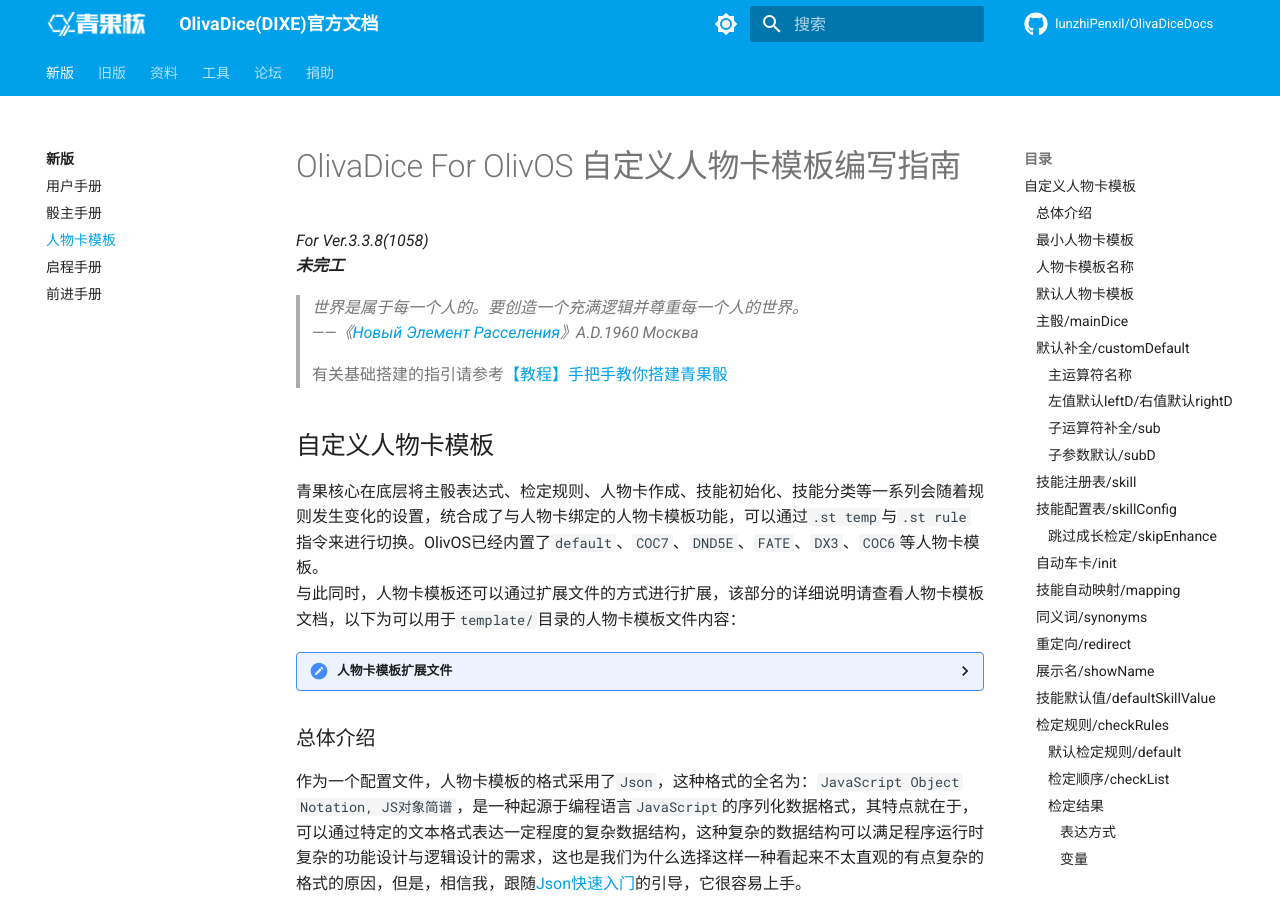
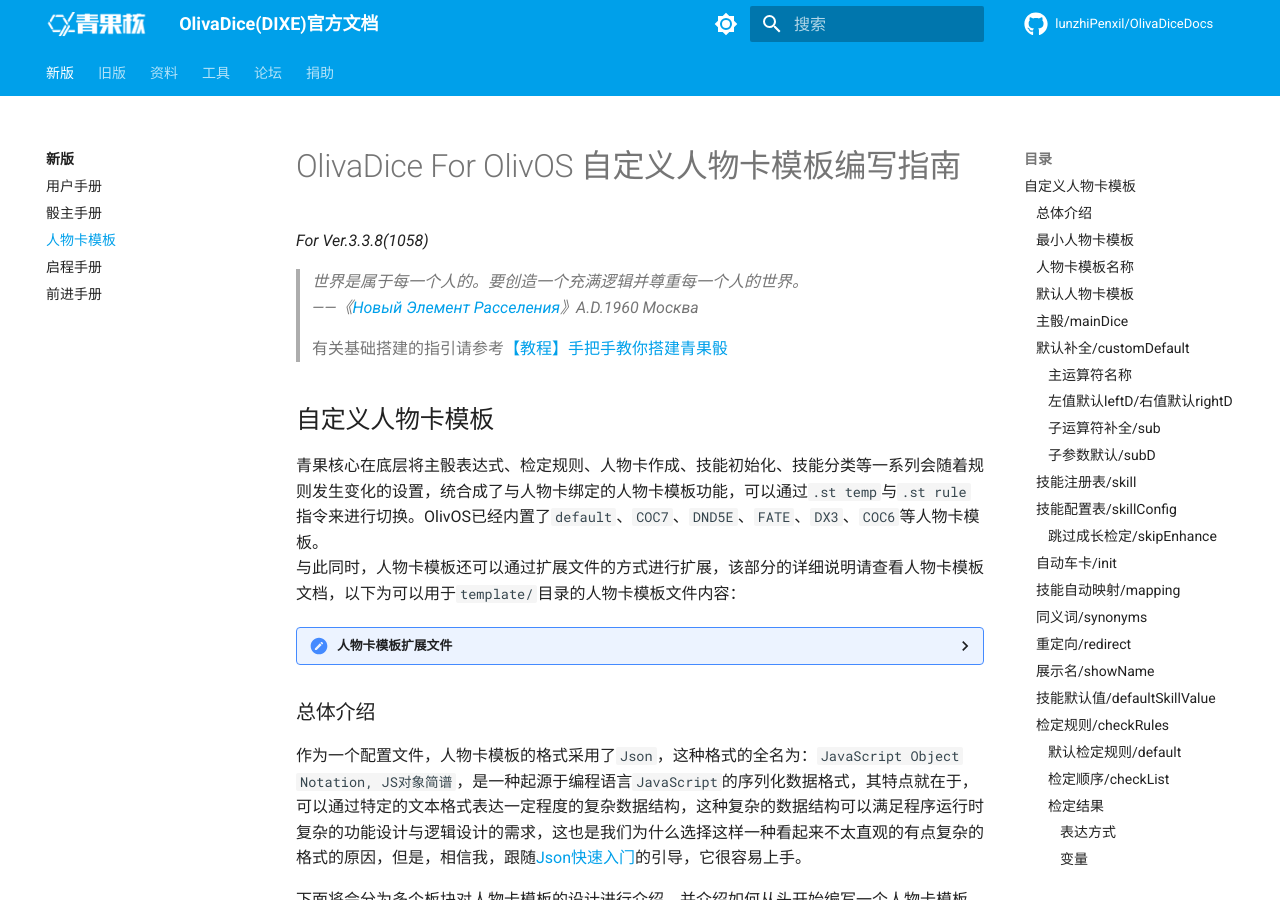
Before and after one commit to lunzhiPenxil/OlivaDiceDocs, an MkDocs documentation site: the page built from docs/OlivaDice3_Master_Manual_pcTemplate.md, in a window 1280 px wide and 900 px high. Built offline with MkDocs 1.6.1 and Material for MkDocs 9.7.7, drawn with Linux system fonts in a browser that asks for light colours; comment, search, counter and statistics services are not loaded.

Commit message:
移除未完工标志

```diff
--- a/docs/OlivaDice3_Master_Manual_pcTemplate.md
+++ b/docs/OlivaDice3_Master_Manual_pcTemplate.md
@@ -1,7 +1,6 @@
 # OlivaDice For OlivOS 自定义人物卡模板编写指南
 
 *For Ver.3.3.8(1058)*
-***未完工***
 
 > *世界是属于每一个人的。要创造一个充满逻辑并尊重每一个人的世界。*
 > *——《[Новый Элемент Расселения](https://ru.wikipedia.org/wiki/%D0%9D%D0%BE%D0%B2%D1%8B%D0%B9_%D1%8D%D0%BB%D0%B5%D0%BC%D0%B5%D0%BD%D1%82_%D1%80%D0%B0%D1%81%D1%81%D0%B5%D0%BB%D0%B5%D0%BD%D0%B8%D1%8F)》A.D.1960 Москва*
```
